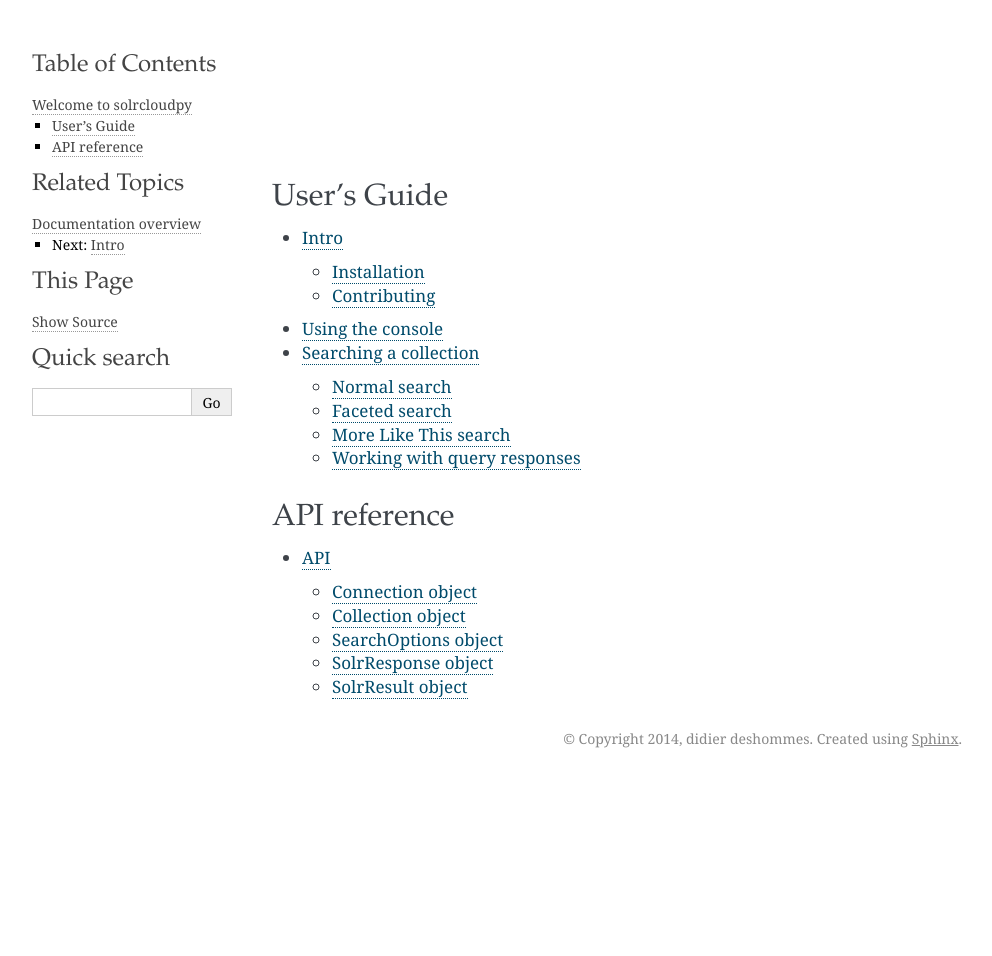
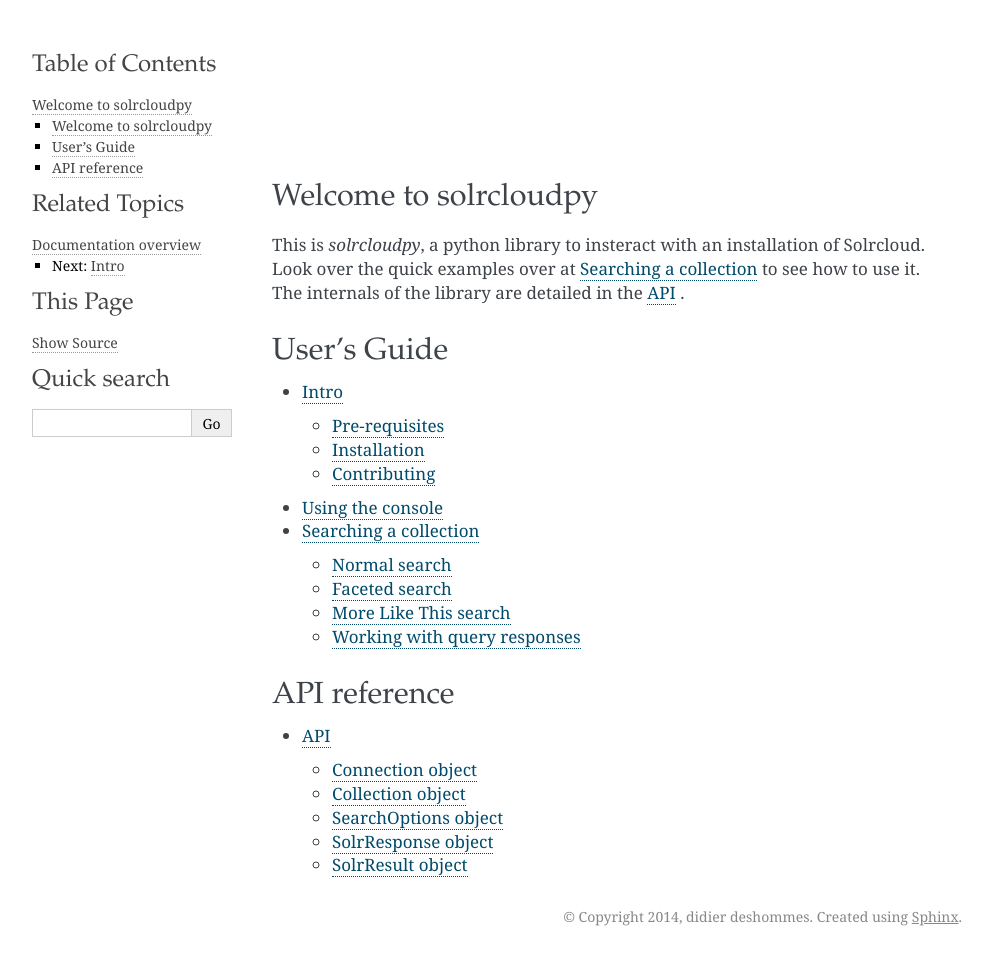
Before and after one commit to solrcloudpy/solrcloudpy, a Sphinx documentation site: the page built from docs/index.rst, in a window 1280 px wide. Shown: the whole page, without its empty margins (148-1140 px from the left). Built offline with Sphinx 7.4.7, drawn with Linux system fonts in a browser that asks for light colours; before the commit the page ends 900 px from its top, so only the background shows below that.

Commit message:
add intro blurb

```diff
--- a/docs/index.rst
+++ b/docs/index.rst
@@ -7,6 +7,12 @@
 Welcome to solrcloudpy
 ======================
 
+Welcome to solrcloudpy
+----------------------
+This is `solrcloudpy`, a python library to insteract with an
+installation of Solrcloud. Look over the quick examples over at
+:doc:`searching` to see how to use it. The internals of the library
+are detailed in the :doc:`apidocs/solrcloudpy` .
 
 User's Guide
 ------------
--- a/docs/intro.rst
+++ b/docs/intro.rst
@@ -25,6 +25,10 @@
          "response": "SolrResponse << {'start': 0, 'numFound': 0, 'docs': []} >>"
      }
 
+Pre-requisites
+-------------
+You will need to run Solr in "cloud" mode to use this library. To use
+the console, you will need to install the `ipython` package.
 
 Installation
 --------------
```
